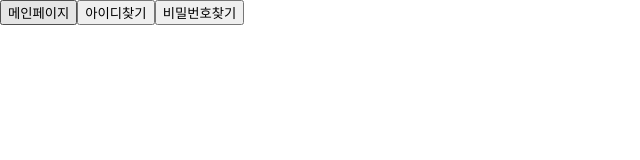
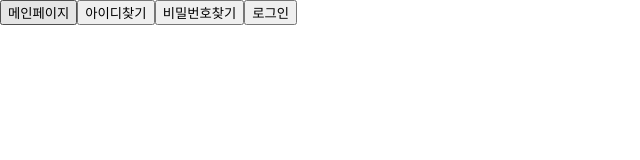
Before and after one commit to hhhhhhdong/SSAPID, a React (Create React App) app in the folder frontend/: page / in a window 1280 px wide. Shown: the top 160 px of the page, without its empty margins (0-640 px from the left). Built offline with nearby package versions, Linux system fonts and the light colour scheme.

Commit message:
Update: login

```diff
--- a/frontend/src/App.tsx
+++ b/frontend/src/App.tsx
@@ -4,6 +4,7 @@ import Main from "./pages/Main";
 import Home from "./pages/Home";
 import IdFindPage from "./pages/IdFindPage";
 import PasswordFindPage from "./pages/PasswordFindPage";
+import LoginPage from "./pages/LoginPage";
 
 function App() {
   return (
@@ -14,6 +15,7 @@ function App() {
           <Route path="/main" element={<Main />} />
           <Route path="/idFind" element={<IdFindPage />} />
           <Route path="/passwordFind" element={<PasswordFindPage />} />
+          <Route path="/login" element={<LoginPage />} />
         </Routes>
       </div>
     </Router>
--- /dev/null
+++ b/frontend/src/components/LoginPageForm.tsx
@@ -0,0 +1,42 @@
+import React, { useState } from "react";
+import ReactDOM from "react-dom";
+import { BrowserRouter as Router, Route, Routes } from "react-router-dom";
+import Button from "./common/Button";
+import Input from "./common/Input";
+
+function LoginPageForm() {
+  // const buttonType = "submit";
+  // const url = ["/"];
+  // const [isLoad, setLoad] = useState(false);
+  // console.log(id);
+  // console.log(pw);
+
+  return (
+    <div>
+      <h1>로그인</h1>
+      {/* <Input
+      > */}
+      <input placeholder="email" type="text" required />
+      <br />
+      <input placeholder="password" type="text" required />
+      <br />
+      <a href="./LoginPageForm">아이디 찾기|</a>
+      <a href="./LoginPageForm">비밀번호 찾기|</a>
+      <a href="./LoginPageForm">회원가입</a>
+      <br />
+      {/* <Button
+        buttonType={buttonType}
+        text="submit"
+        handleClick={handle}
+        Disabled={isLoad}
+        url={url}
+      /> */}
+      <button type="button">submit</button>
+      <br />
+      ------------또는-------------
+      <br />
+    </div>
+  );
+}
+
+export default LoginPageForm;
--- a/frontend/src/pages/Home.tsx
+++ b/frontend/src/pages/Home.tsx
@@ -4,7 +4,7 @@ import Button from "../components/common/Button";
 
 function Home() {
   const buttonType = "button";
-  const url = ["/main", "/idFind", "/passwordFind"];
+  const url = ["/main", "/idFind", "/passwordFind", "/login"];
   const [isLoading, setBool] = useState(false);
   const navigate = useNavigate();
 
@@ -19,6 +19,10 @@ function Home() {
   const handlePasswordFind = () => {
     setBool(false);
     navigate(url[2]);
+  };
+  const handleLogin = () => {
+    setBool(false);
+    navigate(url[3]);
   };
 
   return (
@@ -44,6 +48,13 @@ function Home() {
         Disabled={isLoading}
         url={url[2]}
       />
+      <Button
+        buttonType={buttonType}
+        text="로그인"
+        handleClick={handleLogin}
+        Disabled={isLoading}
+        url={url[3]}
+      />
     </div>
   );
 }
--- /dev/null
+++ b/frontend/src/pages/LoginPage.tsx
@@ -0,0 +1,10 @@
+import React from "react";
+import LoginPageForm from "../components/LoginPageForm";
+
+function LoginPage() {
+  // // api 통신 로직
+  console.log(LoginPageForm);
+
+  return <LoginPageForm />;
+}
+export default LoginPage;
```
Also changed, not shown: frontend/src/pages/Loginpageform.tsx (deleted, +0 -24 lines).
